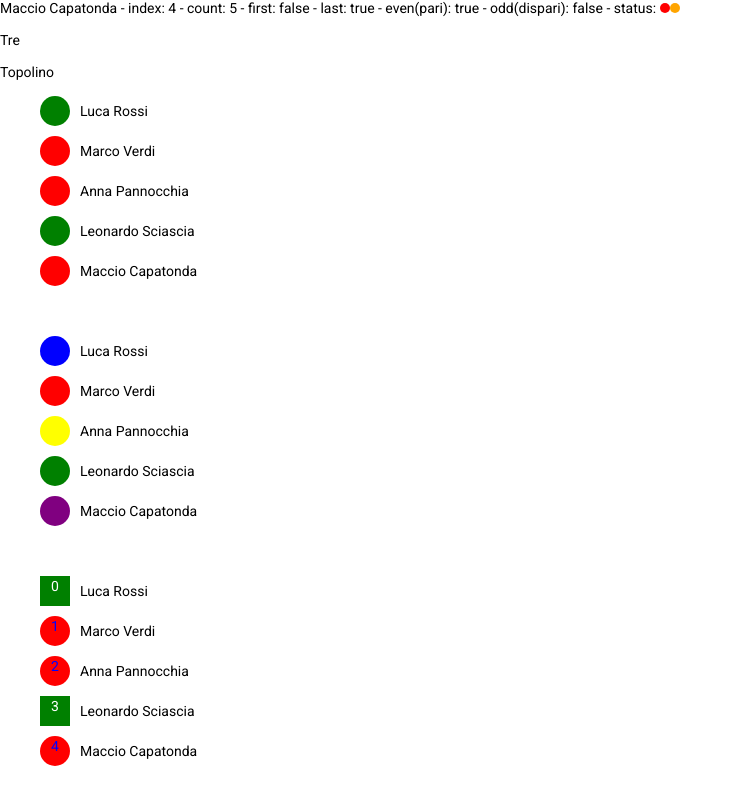
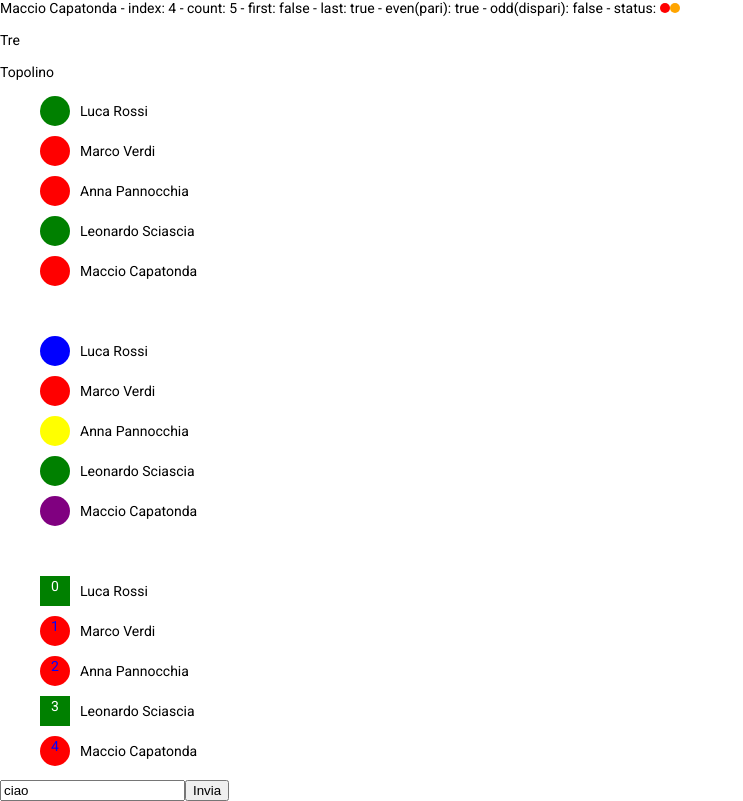
Before and after one commit to marcocrupi/angular-course, an Angular app: page / in a window 1280 px wide. Shown: the part 1676-2477 px from the top of the page, without its empty margins (0-743 px from the left). Before the commit the page ends 2442 px from the top, so only its background shows below. Built offline with nearby package versions, Linux system fonts and the light colour scheme.

Commit message:
add Variabili template lesson 19

```diff
--- a/src/app/app.component.html
+++ b/src/app/app.component.html
@@ -4,7 +4,10 @@ a prova.component dobbiamo usare il property binding -->
 componente child dobbiamo usare l'event binding,
 useremo però un evento custom, il quale mette in ascolto il
 componente app.component per l'evento "mandaDatiFuori" -->
-<app-prova [data]="persone" (mandaDatiEvento)="onRiceviDati($event)"></app-prova>
+<app-prova
+  [data]="persone"
+  (mandaDatiEvento)="onRiceviDati($event)"
+></app-prova>
 
 <button (click)="onClickChangePersone()">Cambio Persone</button>
 
@@ -138,3 +141,7 @@ facciamo riferimento alla variabile numero -->
     <p>{{ persona.nome }} {{ persona.cognome }}</p>
   </li>
 </ul>
+
+<!-- #inputSaluti è una variabile di template -->
+<input #inputSaluti value="ciao" />
+<button (click)="onClickView()">Invia</button>
--- a/src/app/app.component.ts
+++ b/src/app/app.component.ts
@@ -1,4 +1,10 @@
-import { Component } from '@angular/core';
+import {
+  Component,
+  ElementRef,
+  ViewChild,
+  OnInit,
+  AfterViewInit,
+} from '@angular/core';
 
 // Questo è un decorator, serve a decorare le classi in Angular,
 // ci permette di decorare una classe specificando che cos'è, ovvero un componente
@@ -12,7 +18,7 @@ import { Component } from '@angular/core';
   // Questo è il CSS del componente, è un array, ciò ci permette di averne più di uno.
   styleUrls: ['./app.component.scss'],
 })
-export class AppComponent {
+export class AppComponent implements OnInit, AfterViewInit {
   title = 'angular-course';
   inputValue = "Compilare l'input per cambiare questo testo";
 
@@ -80,4 +86,29 @@ export class AppComponent {
   onRiceviDati(value: string) {
     console.log(value);
   }
+
+  // È un decoratore che ci dice che c'è un figlio della view,
+  // che si chiama inputSaluti, aggiungendo il punto esclamativo
+  // assicuriamo TypeScript sul fatto che il valore non sarà
+  // mai null o undefined
+  @ViewChild('inputSaluti') inputSaluti!: ElementRef<HTMLInputElement>;
+
+  // Ci restituirà undefined, perché a ngOnInit il componente viene
+  // inizializzato, non c'è ancora niente
+  ngOnInit(): void {
+    console.log('ngOnInit inputSaluti:', this.inputSaluti);
+  }
+
+  // ngAfterViewInit il console.log ci darà il nostro riferimento all'elemeto
+  // questo è il modo corretto per accedere al ViewChild
+  ngAfterViewInit(): void {
+    console.log('ngAfterViewInit inputSaluti:', this.inputSaluti);
+  }
+
+  onClickView() {
+    console.log(
+      'onClickView inputSaluti:',
+      this.inputSaluti.nativeElement.value
+    );
+  }
 }
```
Also changed, not shown: 1 other file (tests, documents, lock files or other folders).
